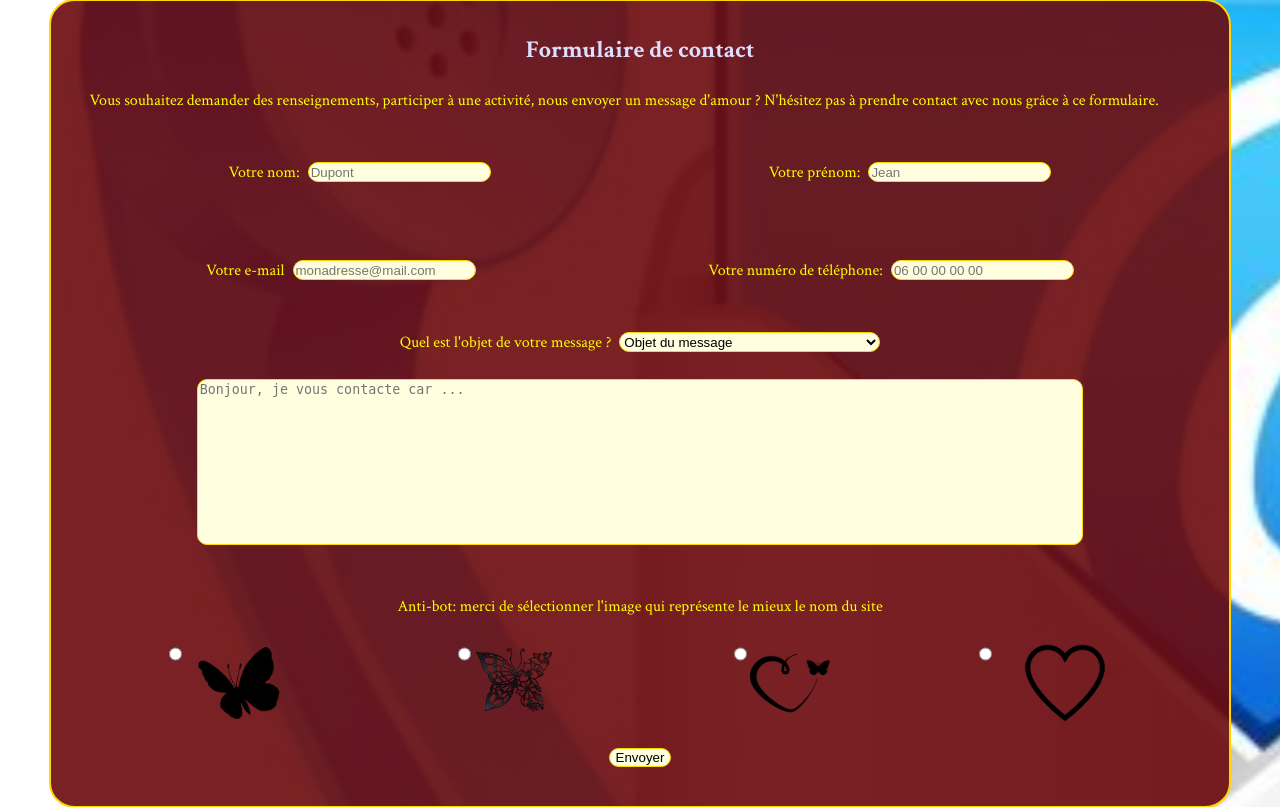
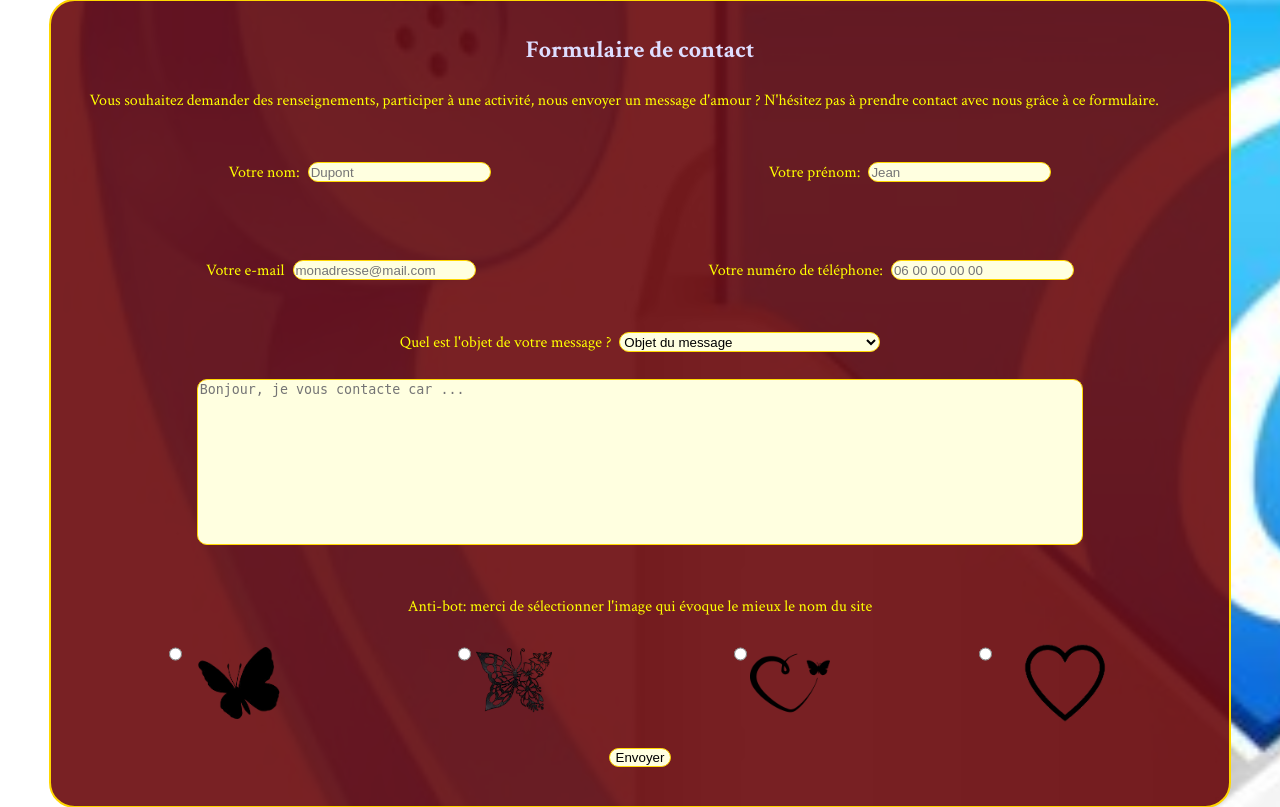
Before and after one commit to EcceHomo0/Unpapillonaucoeur, a PHP site: page /contact in a window 1280 px wide. Shown: the part 391-1198 px from the top of the page. Run offline with PHP 8.4, Linux system fonts and the light colour scheme; some web fonts are replaced.

Commit message:
modification des fichiers accueil.php et contact.php

```diff
--- a/accueil.php
+++ b/accueil.php
@@ -3,6 +3,7 @@
 <head>
     <meta charset="UTF-8">
     <meta name="viewport" content="width=device-width, initial-scale=1.0">
+    <meta name="description" content="L'association toulousaine un papillon au cœur lutte contre la solitude et l'isolement en favorisant les rencontres. Découvrez également les ouvrages écrits par sa fondatrice Soukhayna Caristan.">
     <link rel="stylesheet" href="src/css/header_nav.css">
     <link rel="stylesheet" href="src/css/accueil.css">
     <link rel="stylesheet" href="src/css/footer.css">
--- a/contact.php
+++ b/contact.php
@@ -55,7 +55,7 @@
                 </div>
                 <div>
                     <div>
-                        <p>Anti-bot: merci de sélectionner l'image qui représente le mieux le nom du site</p>
+                        <p>Anti-bot: merci de sélectionner l'image qui évoque le mieux le nom du site</p>
                     </div>
                     <div id="images">
                         <div>
```
